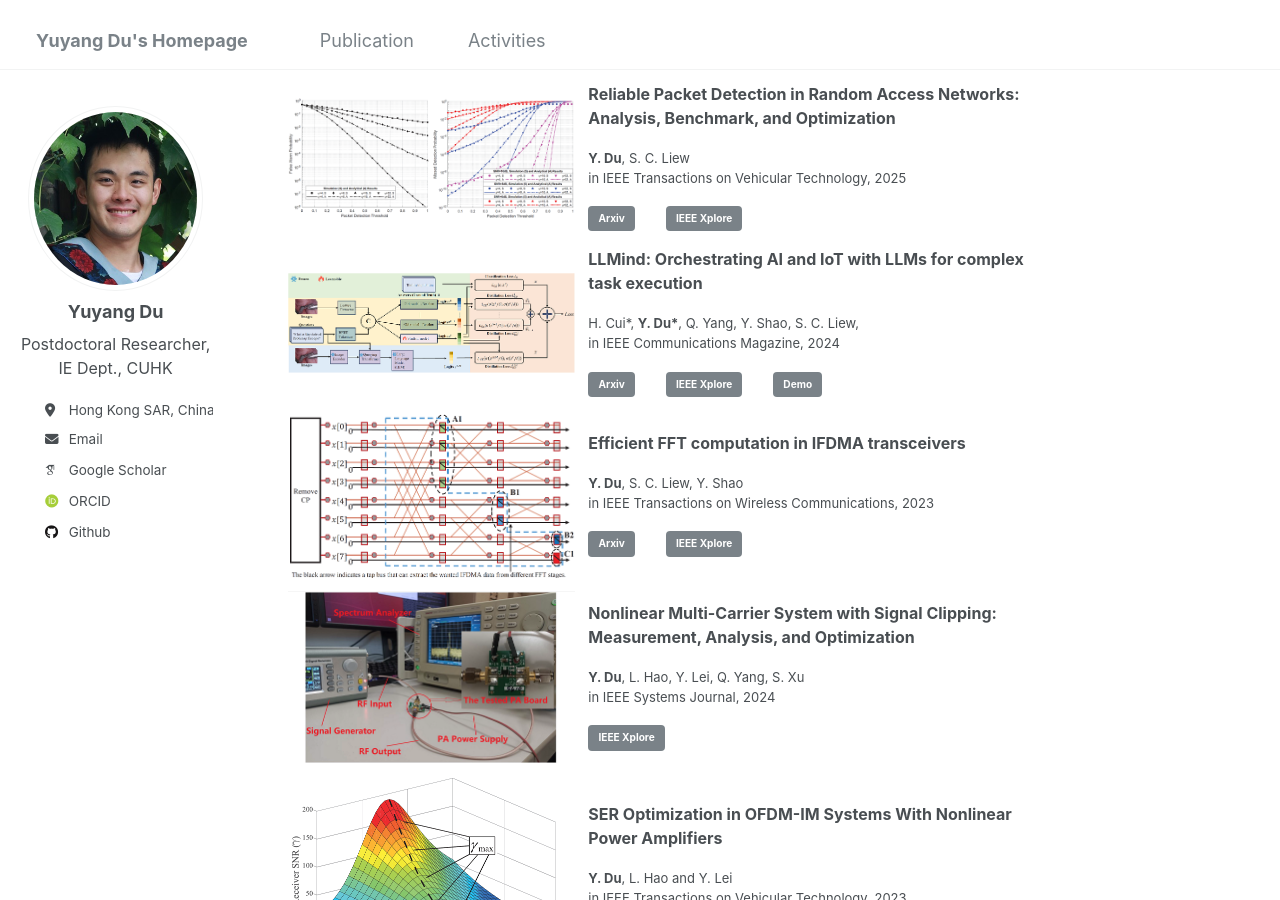
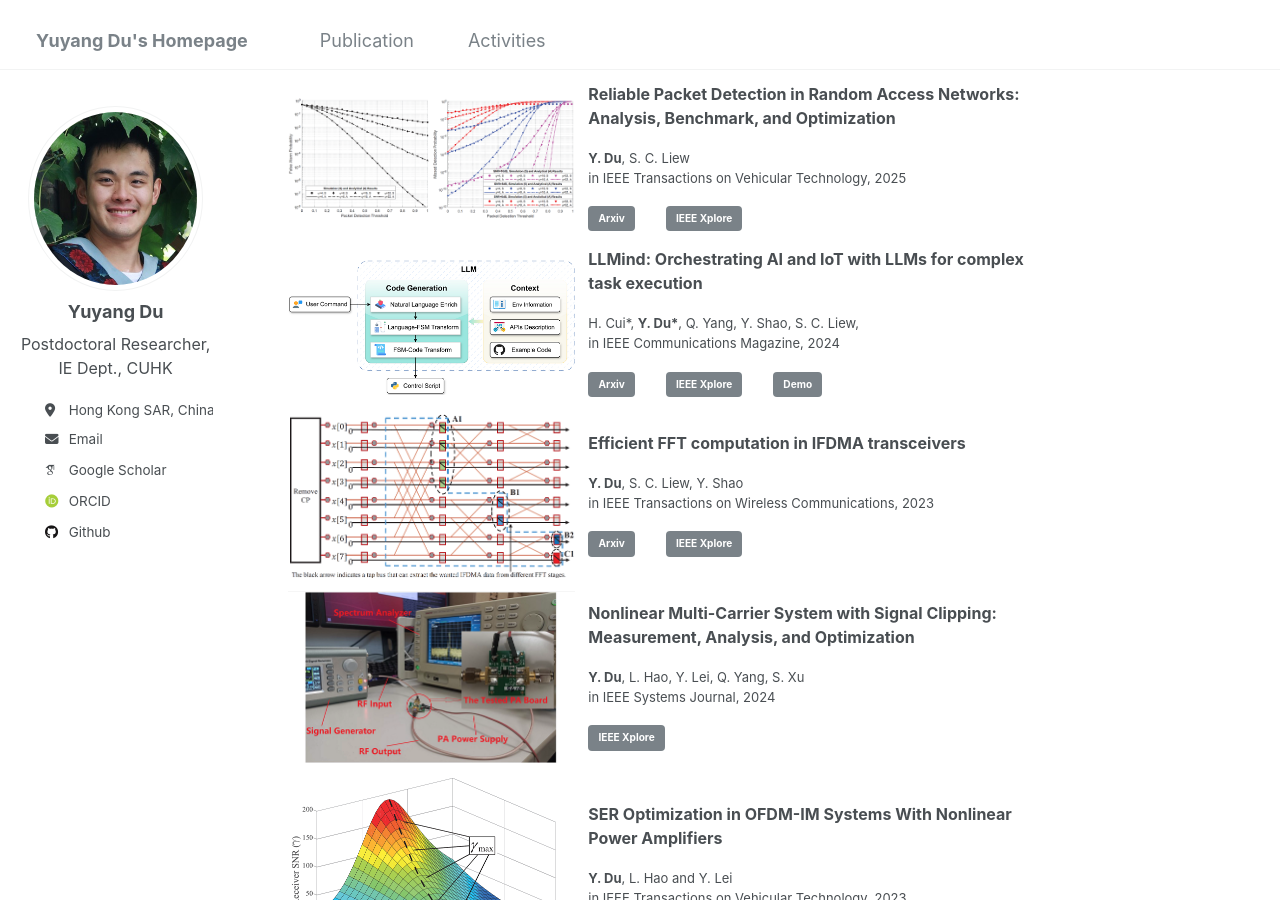
Before and after one commit to yuyangdu01/yuyangdu01.github.io, a Jekyll site: the page built from _pages/about.md, in a window 1280 px wide and 900 px high, scrolled down 1095 px. Built offline with Jekyll 4.4.1, drawn with Linux system fonts in a browser that asks for light colours; some web fonts are replaced.

Commit message:
Update about.md

```diff
--- a/_pages/about.md
+++ b/_pages/about.md
@@ -68,7 +68,7 @@ Selected Publications <font size=3></font>
   </div>
   </td></tr>
   <tr><td width="300" style="border: none;">
-  <div class="col-sm-5 col-md-4 col-lg-4 col-xl-4 m-auto"><img class="img-pub shadow-pub" src="images/2.png" width="400"></div>
+  <div class="col-sm-5 col-md-4 col-lg-4 col-xl-4 m-auto"><img class="img-pub shadow-pub" src="images/5.png" width="400"></div>
   </td>
   <td style="border: none;">
   <div class="col align-self-center pub">
```
